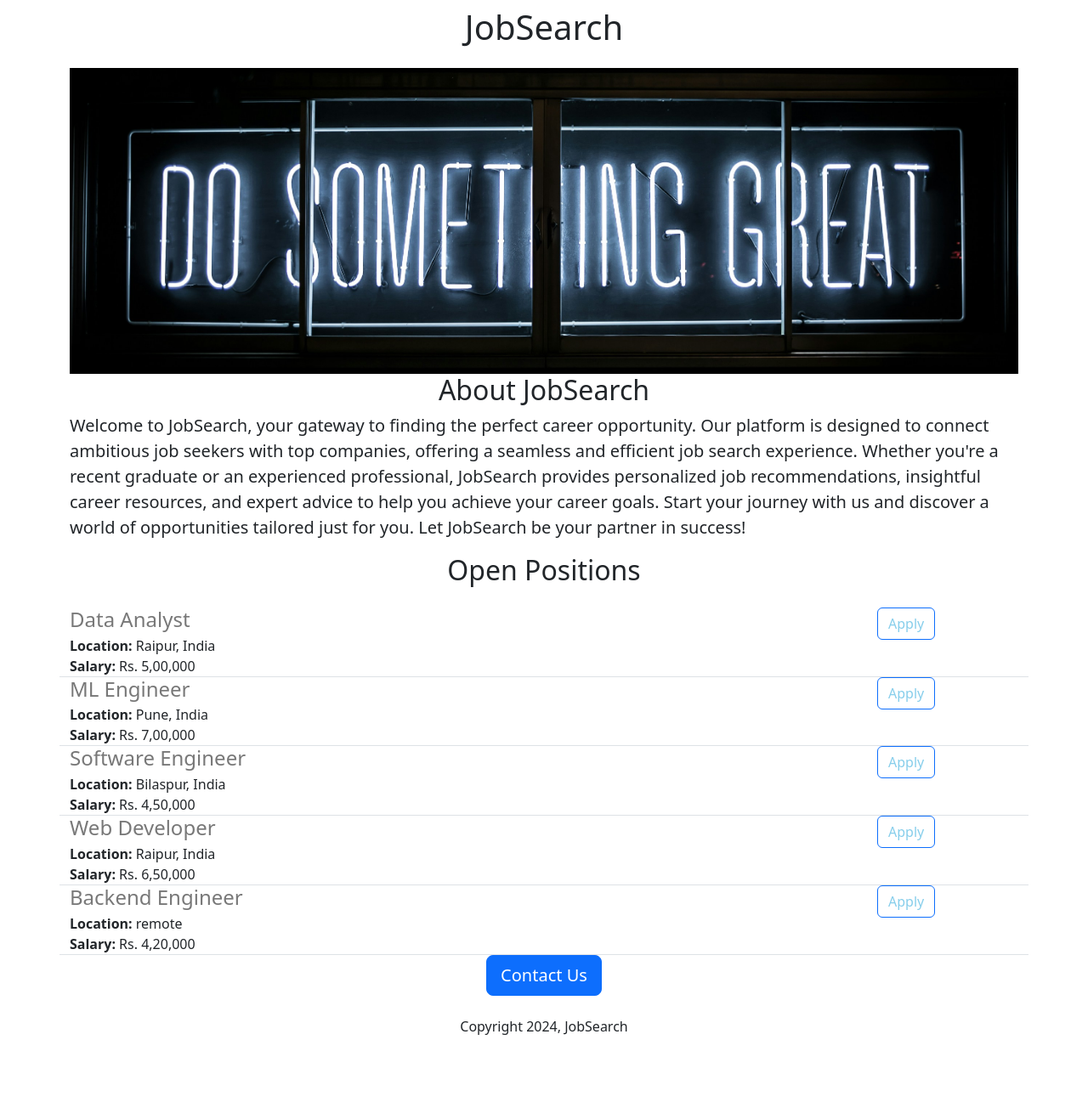
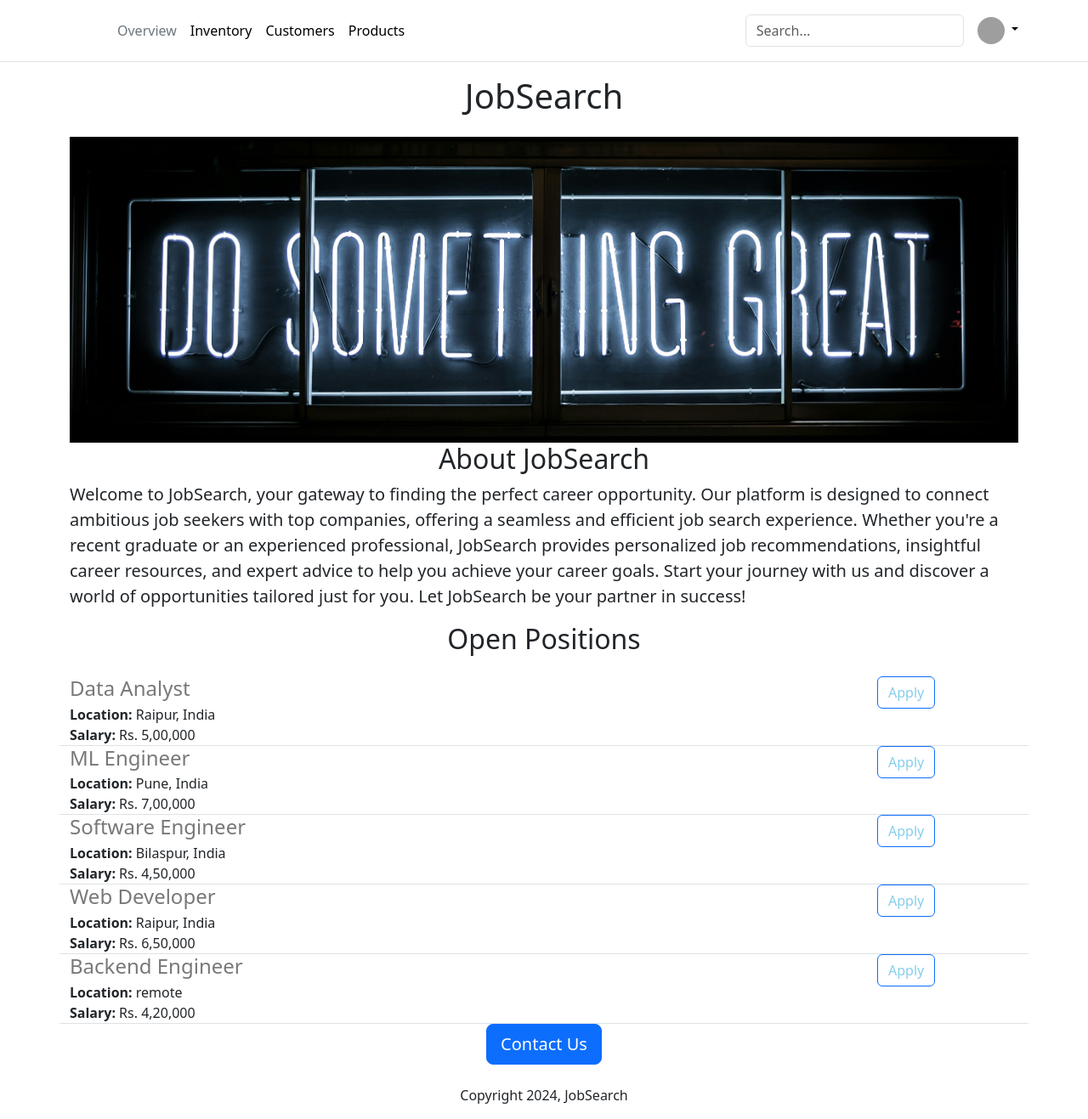
Before and after one commit to vipinsao/JobSearch-WebPage, a Flask app: page / in a window 1280 px wide. Shown: the whole page at 85% size. Before the commit the page ends 1218 px from the top, so only its background shows below. Run offline with Flask 3, Linux system fonts and the light colour scheme; grey boxes are pictures that could not be loaded.

Commit message:
added nav bar

```diff
--- a/templates/index.html
+++ b/templates/index.html
@@ -15,6 +15,7 @@
   </style>
 </head>
 <body>
+   {% include 'nav.html' %}
    <div class="container">
       <h1 class="text-center mt-2 mb-4">JobSearch</h1>
       <img src="static/Banner.jpg" alt="" class="img-fluid"
--- /dev/null
+++ b/templates/nav.html
@@ -0,0 +1,33 @@
+<header class="p-3 mb-3 border-bottom">
+  <div class="container">
+    <div class="d-flex flex-wrap align-items-center justify-content-center justify-content-lg-start">
+      <a href="/" class="d-flex align-items-center mb-2 mb-lg-0 link-body-emphasis text-decoration-none">
+        <svg class="bi me-2" width="40" height="32" role="img" aria-label="Bootstrap"><use xlink:href="#bootstrap"/></svg>
+      </a>
+
+      <ul class="nav col-12 col-lg-auto me-lg-auto mb-2 justify-content-center mb-md-0">
+        <li><a href="#" class="nav-link px-2 link-secondary">Overview</a></li>
+        <li><a href="#" class="nav-link px-2 link-body-emphasis">Inventory</a></li>
+        <li><a href="#" class="nav-link px-2 link-body-emphasis">Customers</a></li>
+        <li><a href="#" class="nav-link px-2 link-body-emphasis">Products</a></li>
+      </ul>
+
+      <form class="col-12 col-lg-auto mb-3 mb-lg-0 me-lg-3" role="search">
+        <input type="search" class="form-control" placeholder="Search..." aria-label="Search">
+      </form>
+
+      <div class="dropdown text-end">
+        <a href="#" class="d-block link-body-emphasis text-decoration-none dropdown-toggle" data-bs-toggle="dropdown" aria-expanded="false">
+          <img src="https://github.com/mdo.png" alt="mdo" width="32" height="32" class="rounded-circle">
+        </a>
+        <ul class="dropdown-menu text-small">
+          <li><a class="dropdown-item" href="#">New project...</a></li>
+          <li><a class="dropdown-item" href="#">Settings</a></li>
+          <li><a class="dropdown-item" href="#">Profile</a></li>
+          <li><hr class="dropdown-divider"></li>
+          <li><a class="dropdown-item" href="#">Sign out</a></li>
+        </ul>
+      </div>
+    </div>
+  </div>
+</header>
```
